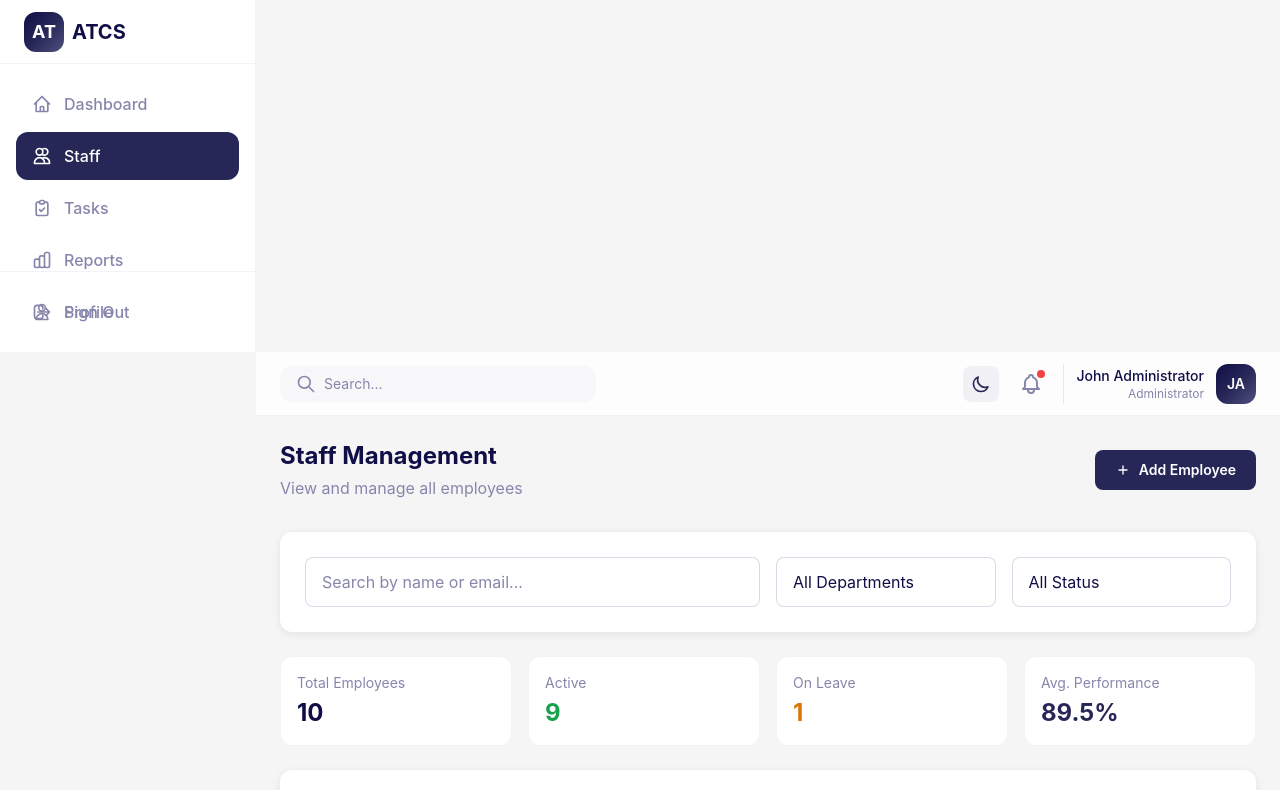
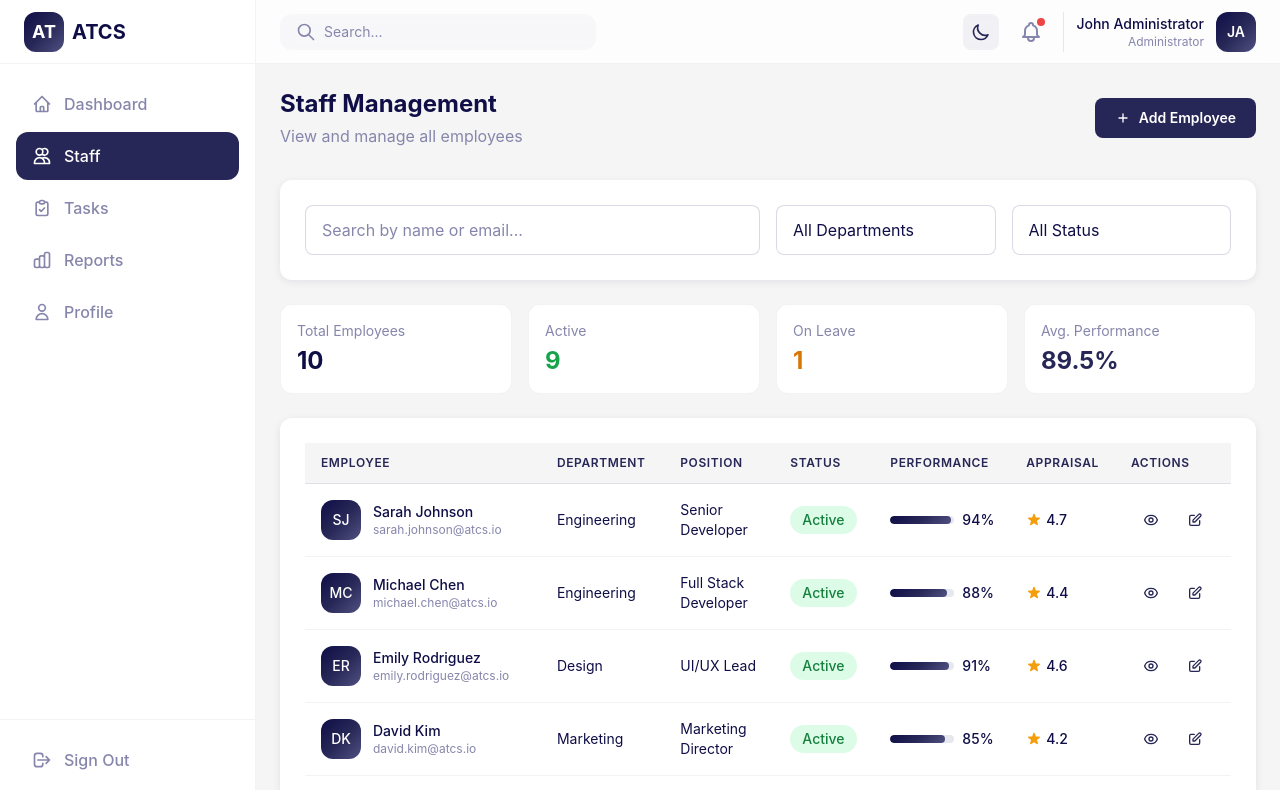
Before and after one commit to KingObioma/ATCS-UI-Prototype, a Next.js app: page /staff in a window 1280 px wide. Shown: the top 790 px of the page. Built offline with nearby package versions, Linux system fonts and the light colour scheme.

Commit message:
Initial commit  ATCS demo site

```diff
--- a/src/components/layout/Sidebar.tsx
+++ b/src/components/layout/Sidebar.tsx
@@ -74,7 +74,7 @@
       {/* Sidebar */}
       <aside
         className={cn(
-          'fixed top-0 left-0 z-50 h-full w-64 bg-white dark:bg-dark-surface border-r border-brand-muted/10 dark:border-brand-accent/20 transform transition-transform duration-300 ease-in-out lg:translate-x-0 lg:static lg:z-0',
+          'fixed top-0 left-0 z-50 h-full w-64 bg-white dark:bg-dark-surface border-r border-brand-muted/10 dark:border-brand-accent/20 transform transition-transform duration-300 ease-in-out lg:translate-x-0',
           isOpen ? 'translate-x-0' : '-translate-x-full'
         )}
       >
```
Also changed, not shown: .claude/settings.local.json (deleted).
